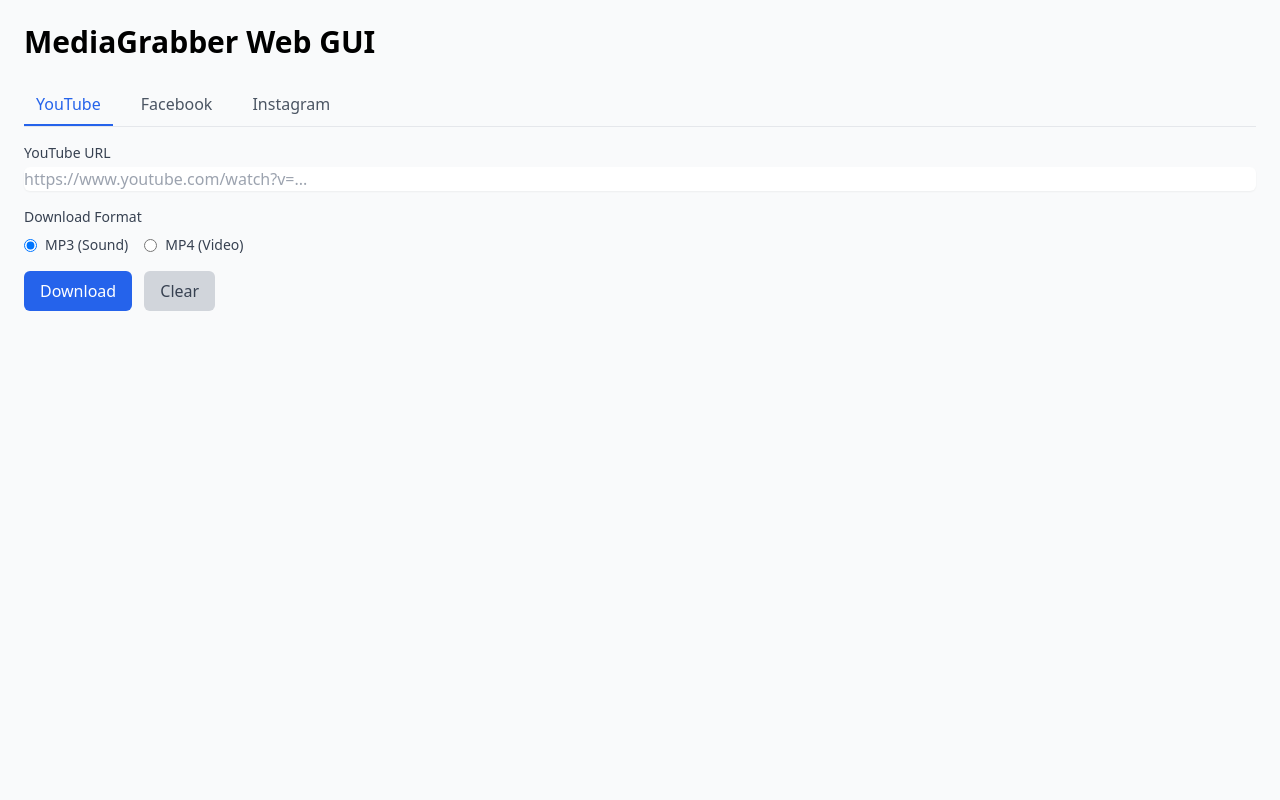
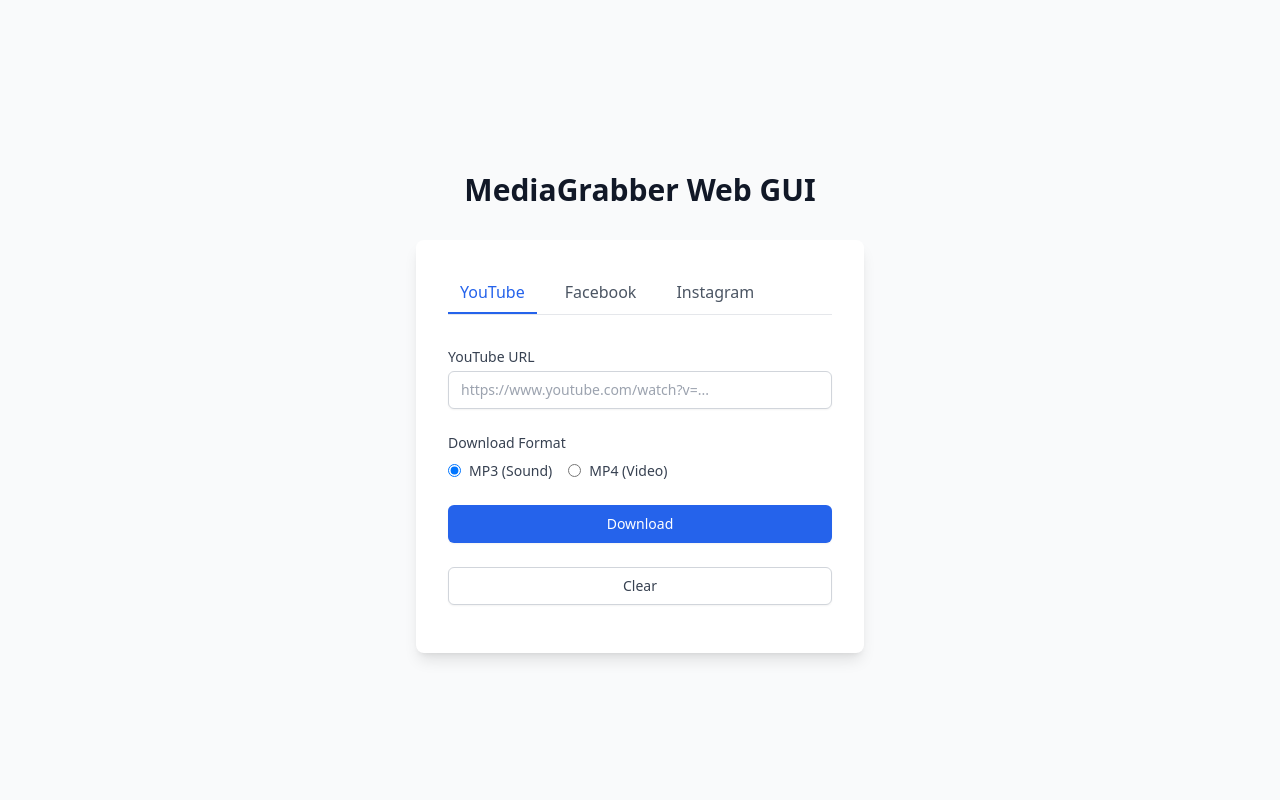
Before and after one commit to sacahan/MediaGrabber, a Flask app: page / in a window 1280 px wide. Run offline with Flask 2, Linux system fonts and the light colour scheme; some libraries are stand-ins or nearby versions.

Commit message:
feat: 更新 MediaGrabber Web GUI 的樣式與結構
調整 HTML 結構，增加可讀性與可訪問性，並改善按鈕與導航的樣式。新增對應的 ARIA 屬性以提升無障礙性。

```diff
--- a/templates/index.html
+++ b/templates/index.html
@@ -4,12 +4,13 @@
     <meta charset="utf-8" />
     <meta name="viewport" content="width=device-width, initial-scale=1" />
     <title>MediaGrabber Web GUI</title>
+    <link href="https://fonts.googleapis.com/css2?family=Inter:wght@400;500;600;700&display=swap" rel="stylesheet">
     <script src="https://cdn.tailwindcss.com"></script>
     <style>
       /* No custom styles for #overlay needed, using Tailwind classes directly */
     </style>
   </head>
-  <body class="bg-gray-50 min-h-screen">
+  <body class="bg-gray-50 min-h-screen font-sans">
     <div id="overlay" class="hidden fixed inset-0 bg-black/50 z-50 flex justify-center items-center">
       <div class="w-1/2 bg-white p-8 rounded-lg shadow-lg text-center">
         <h2 id="overlayTitle" class="text-2xl font-bold mb-4">Downloading...</h2>
@@ -24,36 +25,44 @@
         </div>
       </div>
     </div>
-    <div class="container mx-auto p-6">
-      <h1 id="pageTitle" class="text-3xl font-bold mb-6">
+    <div class="min-h-screen flex flex-col items-center justify-center bg-gray-50 py-12 px-4 sm:px-6 lg:px-8 font-sans">
+      <div class="max-w-md w-full space-y-8">
+        <h1 id="pageTitle" class="mt-6 text-center text-3xl font-extrabold text-gray-900">
           MediaGrabber Web GUI
         </h1>
+        <div class="bg-white p-8 rounded-lg shadow-lg">
           <div class="mb-4 border-b border-gray-200">
-        <nav class="flex space-x-4">
+            <nav class="flex space-x-4" role="tablist">
               <button
                 type="button"
                 id="tab-youtube"
-            class="px-3 py-2 font-medium text-blue-600 border-b-2 border-blue-600"
+                class="px-3 py-2 font-medium text-blue-600 border-b-2 border-blue-600 transition-colors duration-200 ease-in-out"
+                role="tab"
+                aria-selected="true"
               >
                 YouTube
               </button>
               <button
                 type="button"
                 id="tab-facebook"
-            class="px-3 py-2 font-medium text-gray-600 border-b-2 border-transparent hover:text-gray-800 hover:border-gray-300"
+                class="px-3 py-2 font-medium text-gray-600 border-b-2 border-transparent hover:text-gray-800 hover:border-gray-300 transition-colors duration-200 ease-in-out"
+                role="tab"
+                aria-selected="false"
               >
                 Facebook
               </button>
               <button
                 type="button"
                 id="tab-instagram"
-            class="px-3 py-2 font-medium text-gray-600 border-b-2 border-transparent hover:text-gray-800 hover:border-gray-300"
+                class="px-3 py-2 font-medium text-gray-600 border-b-2 border-transparent hover:text-gray-800 hover:border-gray-300 transition-colors duration-200 ease-in-out"
+                role="tab"
+                aria-selected="false"
               >
                 Instagram
               </button>
             </nav>
           </div>
-      <form id="downloadForm" class="space-y-4">
+          <form id="downloadForm" class="mt-8 space-y-6">
         <div>
           <label
             for="url"
@@ -67,14 +76,14 @@
             name="url"
             placeholder="https://www.youtube.com/watch?v=..."
             required
-            class="block w-full border-gray-300 rounded-md shadow-sm focus:ring-blue-500 focus:border-blue-500"
+            class="block w-full px-3 py-2 border border-gray-300 rounded-md shadow-sm placeholder-gray-400 focus:outline-none focus:ring-blue-500 focus:border-blue-500 sm:text-sm"
           />
         </div>
         <div id="formatContainer">
           <label class="block text-sm font-medium text-gray-700 mb-2"
             >Download Format</label
           >
-          <div class="flex space-x-4">
+          <div class="flex space-x-4 mb-4">
             <label class="flex items-center">
               <input
                 type="radio"
@@ -115,19 +124,19 @@
         <button
           type="submit"
           id="downloadBtn"
-          class="inline-flex items-center px-4 py-2 bg-blue-600 text-white font-medium rounded-md hover:bg-blue-700 focus:outline-none focus:ring-2 focus:ring-offset-2 focus:ring-blue-500"
+          class="w-full flex justify-center py-2 px-4 border border-transparent rounded-md shadow-sm text-sm font-medium text-white bg-blue-600 hover:bg-blue-700 focus:outline-none focus:ring-2 focus:ring-offset-2 focus:ring-blue-500 transition-colors duration-200 ease-in-out"
         >
           Download
         </button>
         <button
           type="button"
           id="clearBtn"
-          class="ml-2 inline-flex items-center px-4 py-2 bg-gray-300 text-gray-700 font-medium rounded-md hover:bg-gray-400 focus:outline-none focus:ring-2 focus:ring-offset-2 focus:ring-gray-500"
+          class="w-full flex justify-center py-2 px-4 border border-gray-300 rounded-md shadow-sm text-sm font-medium text-gray-700 bg-white hover:bg-gray-50 focus:outline-none focus:ring-2 focus:ring-offset-2 focus:ring-gray-500 transition-colors duration-200 ease-in-out"
         >
           Clear
         </button>
       </form>
-      <div id="message" class="mt-4 text-gray-700"></div>
+      <div id="message" class="mt-4 text-center text-gray-700 text-sm"></div>
     </div>
     <script>
       document.addEventListener("DOMContentLoaded", function () {
@@ -195,7 +204,6 @@
         });
 
         function fetchMetadata(url) {
-          console.log('Fetching metadata for URL:', url);
           fetch("/metadata", {
             method: "POST",
             headers: { "Content-Type": "application/json" },
@@ -203,13 +211,11 @@
           })
             .then(function (resp) {
               if (!resp.ok) {
-                console.error('HTTP error! status:', resp.status);
                 return resp.json().then(err => Promise.reject(err));
               }
               return resp.json();
             })
             .then(function (data) {
-              console.log('Metadata received:', data);
               if (data.title) {
                 titlePreview.textContent = data.title;
                 titleContainer.classList.remove("hidden");
@@ -224,7 +230,6 @@
               }
             })
             .catch(function (error) {
-              console.error('Error fetching metadata:', error);
               titleContainer.classList.add("hidden");
               thumbContainer.classList.add("hidden");
             });
@@ -328,13 +333,15 @@
                     if (statusData.status === "done") {
                       clearInterval(poll);
                       overlay.classList.add("hidden");
+                      messageDiv.innerHTML = "";
+                      var downloadLinkContainer = document.createElement('div');
+                      downloadLinkContainer.className = "mt-4";
                       var link = document.createElement("a");
                       link.href = "/download_file/" + jobId;
-                      link.className = "text-blue-600 hover:underline";
-                      link.textContent =
-                        "Download completed. Click here to download again.";
-                      messageDiv.innerHTML = "";
-                      messageDiv.appendChild(link);
+                      link.className = "inline-flex items-center px-4 py-2 border border-transparent text-sm font-medium rounded-md shadow-sm text-white bg-green-600 hover:bg-green-700 focus:outline-none focus:ring-2 focus:ring-offset-2 focus:ring-green-500 transition-colors duration-200 ease-in-out";
+                      link.textContent = "Download File";
+                      downloadLinkContainer.appendChild(link);
+                      messageDiv.appendChild(downloadLinkContainer);
                       downloadBtn.disabled = false;
                       clearBtn.disabled = false;
                     }
```
Lines whose indentation alone changed are shown as unchanged.
